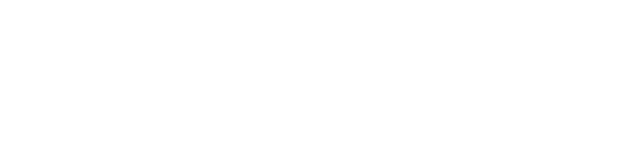
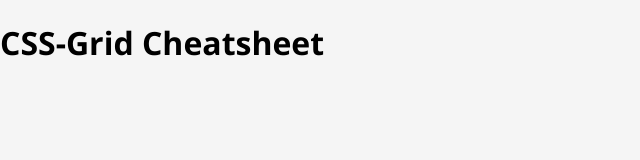
Before and after one commit to alexisnotalexa/css-grid-flexbox, a plain HTML site: page index.html in a window 1280 px wide. Shown: the whole page, without its empty margins (0-640 px from the left). Drawn offline with nearby package versions, Linux system fonts and the light colour scheme.

Commit message:
Initial setup

```diff
--- a/index.html
+++ b/index.html
@@ -1,10 +1,12 @@
 <!DOCTYPE html>
 <html>
 <head>
-  <title></title>
-  <link href="styles.css">
+  <title>CSS-Grid Cheatsheet | Alexis Okamura</title>
+  <link rel="stylesheet" href="styles.css">
 </head>
 <body>
-
+  <div class="container">
+   <h1>CSS-Grid Cheatsheet</h1>
+  </div>
 </body>
 </html>
--- a/styles.css
+++ b/styles.css
@@ -0,0 +1,20 @@
+@import url('https://fonts.googleapis.com/css?family=Open+Sans:400,700');
+
+html,
+body {
+  background-color: whitesmoke;
+  margin: 0;
+  padding: 0;
+  font-family: 'Open Sans', sans-serif;
+}
+
+h1 {
+  font-weight: 700;
+  margin-bottom: 0;
+}
+
+h3 {
+  text-transform: uppercase;
+  font-weight: 400;
+  font-size: 13px;
+}
```
